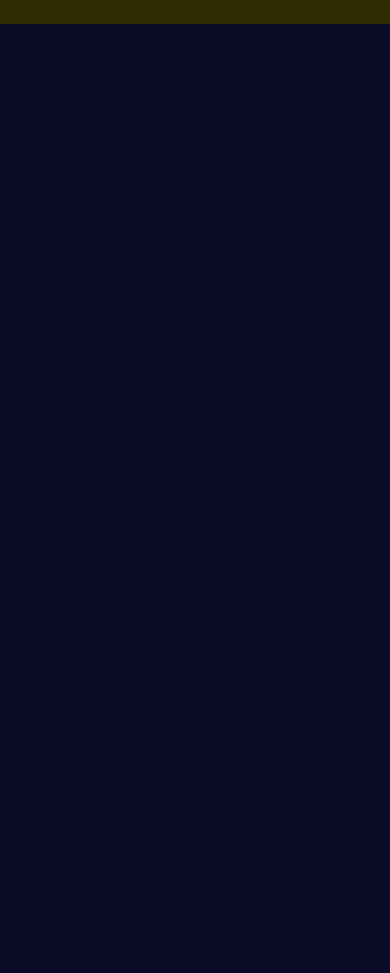
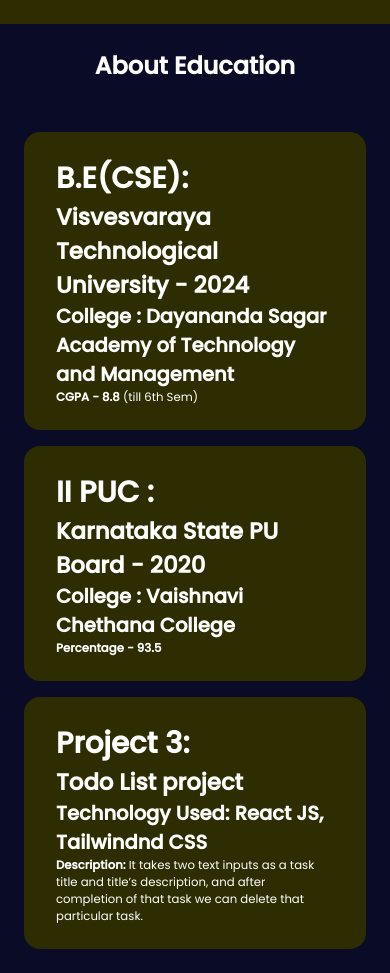
Before and after one commit to jeevans1965/portfolio, a React (Create React App) app: page / in a window 390 px wide. Shown: the part 2463-3436 px from the top of the page. Before the commit the page ends 2511 px from the top, so only its background shows below. Built offline with nearby package versions, Linux system fonts and the light colour scheme.

Commit message:
modified:   src/App.js 	new file:   src/components/Education/edu.css 	new file:   src/components/Education/edu.js

```diff
--- a/src/App.js
+++ b/src/App.js
@@ -2,6 +2,7 @@
 import Intro from "./components/Intro/intro";
 import Skill from "./components/skills/skill";
 import Project from "./components/projects/project";
+import Education from "./components/Education/edu";
 
 function App() {
   return (
@@ -10,6 +11,7 @@
      <Intro/>
      <Skill/>
      <Project/>
+     <Education/>
     </div>
   );
 }
--- /dev/null
+++ b/src/components/Education/edu.css
@@ -0,0 +1,76 @@
+#skills{
+    overflow: hidden;
+    width: 100vw;
+    max-width: 65rem;
+    display: flex;
+    flex-direction: column;
+    align-items: center;
+    justify-content: center;
+    text-align: center;
+    margin: 0 auto;
+}
+
+.skillTtile{
+    font-size: 3rem;
+    font-weight: 600;
+    padding-top: 3rem;
+    margin-bottom: 1.5rem;
+
+}
+
+.skillDesc{
+    font-weight: 300;
+    font-size: 1rem;
+    max-width: 50rem;
+    padding: o 2rem;
+}
+
+
+.skillBars{
+    margin: 0.5rem;
+    width: auto;
+    max-width: fit-content;
+    max-height: fit-content;
+    text-align: left;
+}
+
+
+.skillBar {
+    display: flex;
+    margin: 1rem;
+    padding: 1.5rem 2rem;
+    border-radius: 1rem;
+    background: rgb(45, 45, 1);
+}
+
+.skillBarImg{
+    object-fit: cover;
+    height: 3rem;
+    width: 3rem;
+    margin-right: 2rem;
+}
+
+.skillText>p{
+    font-size: 0.75rem;
+    font-weight: 200;
+}
+
+@media screen and (max-width:720px) {
+    .skillBarText>p{
+        font-size: 2vw;
+    }
+}
+
+@media screen and (max-width:480px) {
+    .skillBarText>p{
+        font-size: 3vw;
+    }
+    .skillBarImg{
+        height: 2.25rem;
+        width: 2.25rem;
+
+    }
+    .skillBarText{
+        font-size: 5vw;
+    }
+}
--- /dev/null
+++ b/src/components/Education/edu.js
@@ -0,0 +1,73 @@
+import React from 'react'
+import './edu.css';
+
+
+
+const Education = () => {
+  return (
+    <section id='skills'>
+      <h1 className='skillTitle'>About Education</h1><br/>
+      <span className='skillDesc'>                 </span>
+      <div className='skillBars'>
+
+
+        <div className='skillBar'>
+
+        <div className='skillBarText'>
+          <h2>
+            B.E(CSE):
+          </h2>
+          <h3>
+            Visvesvaraya Technological University - 2024
+          </h3>
+          <h4>
+            <strong>College : </strong> Dayananda Sagar Academy of Technology and Management
+          </h4>
+          <p><strong>CGPA - 8.8</strong> (till 6th Sem)</p>
+        </div>
+        </div>
+
+
+
+
+        <div className='skillBar'>
+
+        <div className='skillBarText'>
+          <h2>
+            II PUC :
+          </h2>
+          <h3>
+          Karnataka State PU Board - 2020
+          </h3>
+          <h4>
+          <strong>College : </strong>Vaishnavi Chethana College
+          </h4>
+          <p><strong>Percentage - 93.5</strong>
+</p>
+        </div>
+        </div>
+
+
+
+        <div className='skillBar'>
+        <div className='skillBarText'>
+          <h2>
+              Project 3:
+          </h2>
+          <h3>
+            Todo List project
+          </h3>
+          <h4>
+          Technology Used: React JS, Tailwindnd CSS
+          </h4>
+          <p><strong>Description:</strong> It takes two text inputs as a task title and title’s description, and
+after completion of that task we can delete that particular task.
+</p>
+        </div>
+        </div>
+      </div>
+    </section>
+  )
+}
+
+export default Education;
```
